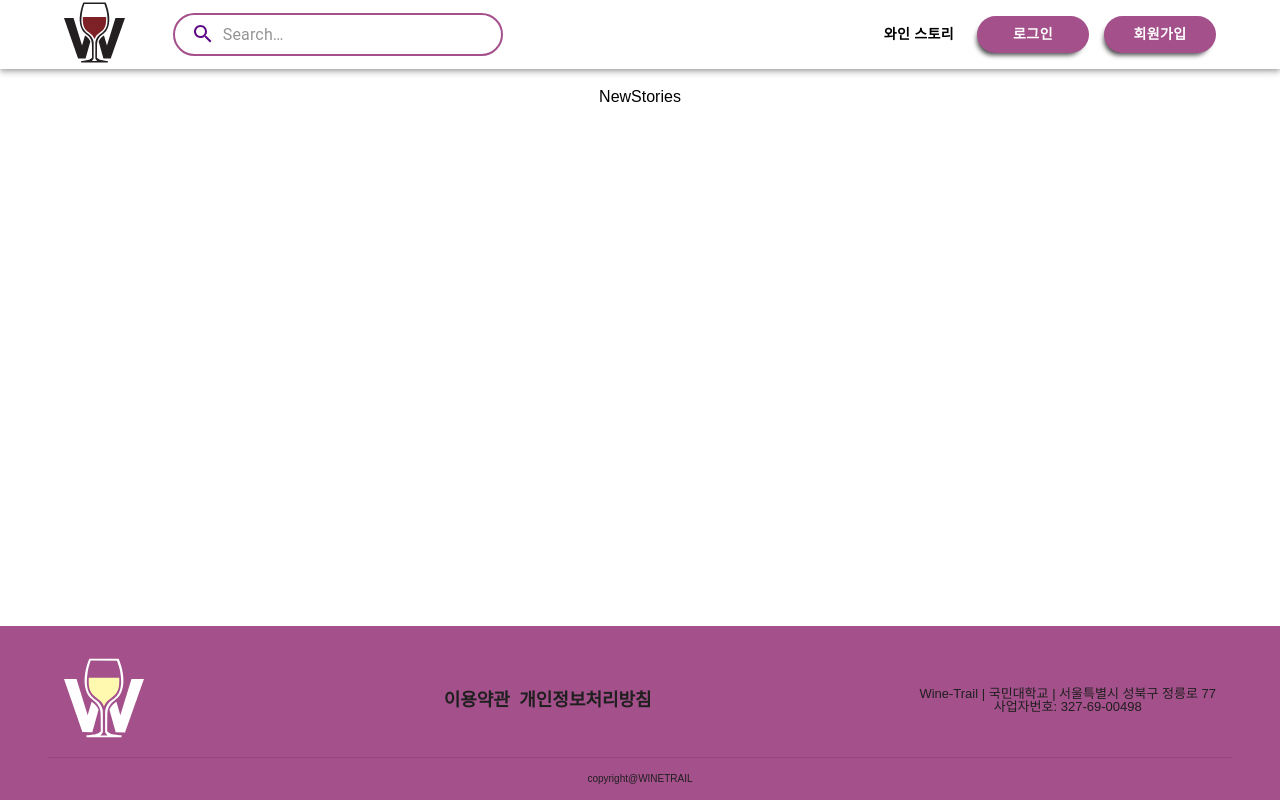
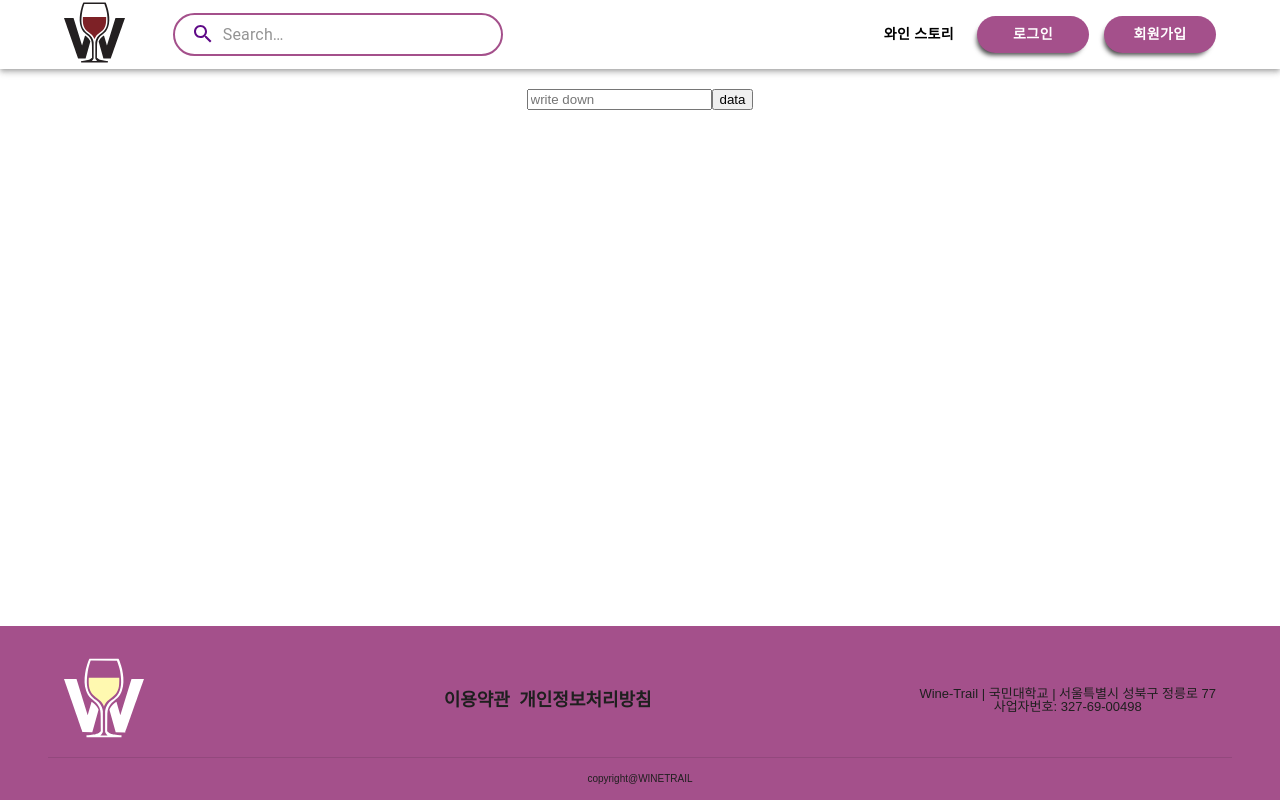
Before and after one commit to jihyoung9912/WineTrail, a React (Create React App) app: page /stories/new in a window 1280 px wide. Built offline with nearby package versions, Linux system fonts and the light colour scheme; no server answers.

Commit message:
feat: develop post method

```diff
--- a/src/components/Common/Spinner.tsx
+++ b/src/components/Common/Spinner.tsx
@@ -13,7 +13,7 @@ const Container = styled.div`
 const Spinner = () => {
   return (
     <Container>
-      <BeatLoader size="30" color={COLORS.secondary} />
+      <BeatLoader size="30px" color={COLORS.secondary} />
     </Container>
   );
 };
--- a/src/firebases/FBInstance.tsx
+++ b/src/firebases/FBInstance.tsx
@@ -1,6 +1,6 @@
 import { initializeApp } from 'firebase/app';
 import { getAuth } from 'firebase/auth';
-import { getFirestore } from 'firebase/firestore';
+import { getFirestore, addDoc, collection } from 'firebase/firestore';
 
 const firebaseConfig = {
   apiKey: process.env.REACT_APP_API_KEY,
@@ -17,3 +17,5 @@ const app = initializeApp(firebaseConfig);
 export const auth = getAuth();
 export const firebaseInstance = app;
 export const dbService = getFirestore();
+export const dbAddDoc = addDoc;
+export const dbCollection = collection;
--- /dev/null
+++ b/src/hooks/usePostFireStore.ts
@@ -0,0 +1,16 @@
+import { dbService, dbAddDoc, dbCollection } from 'firebases/FBInstance';
+
+export const usePostFireStore = () => {
+  const postData = async (data: any) => {
+    try {
+      const docRef = await dbAddDoc(dbCollection(dbService, 'wineStories'), {
+        data,
+        createAt: Date.now(),
+      });
+      console.log('Document written with ID: ', docRef);
+    } catch (error) {
+      console.error('Error adding document: ', error);
+    }
+  };
+  return { postData };
+};
--- a/src/pages/NewStories.tsx
+++ b/src/pages/NewStories.tsx
@@ -1,5 +1,29 @@
+import React, { useState } from 'react';
+import { usePostFireStore } from 'hooks/usePostFireStore';
+
 const NewStories = () => {
-  return <>NewStories</>;
+  const { postData } = usePostFireStore();
+  const [data, setData] = useState('');
+
+  const onSubmit = (e: React.FormEvent) => {
+    e.preventDefault();
+    postData({ data }).then(() => {
+      setData('');
+    });
+  };
+
+  const onChange = ({ target: { value } }: any) => {
+    setData(value);
+  };
+
+  return (
+    <>
+      <form onSubmit={onSubmit}>
+        <input type="text" value={data} onChange={onChange} placeholder="write down" />
+        <input type="submit" value="data" />
+      </form>
+    </>
+  );
 };
 
 export default NewStories;
```
